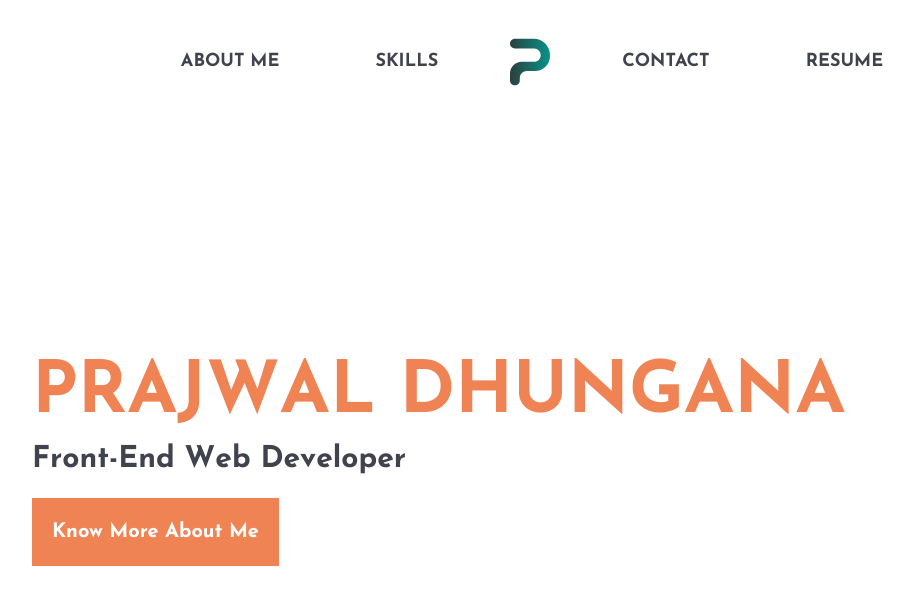
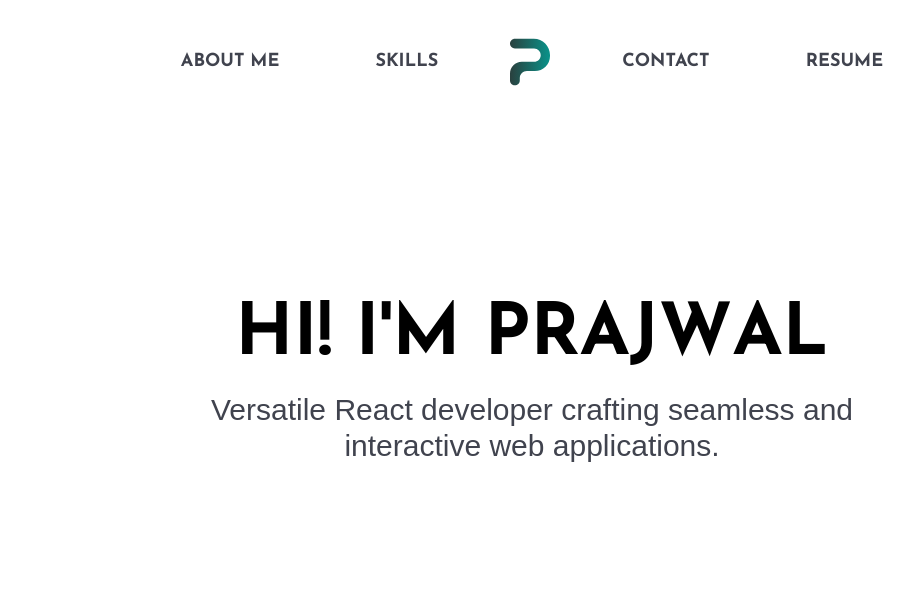
Before and after one commit to PrajwalDhungana/portfolio, a Next.js app: page / in a window 1280 px wide. Shown: the top 604 px of the page, without its empty margins (108-1022 px from the left). Built offline with nearby package versions, Linux system fonts and the light colour scheme.

Commit message:
feat: Introduce new layout for the hero

```diff
--- a/components/Hero/Hero.tsx
+++ b/components/Hero/Hero.tsx
@@ -1,4 +1,4 @@
-import React from "react";
+import React, { useState, useEffect } from "react";
 import { motion } from "framer-motion";
 import Link from "next/link";
 
@@ -8,7 +8,7 @@ const hero = {
   animate: {
     transition: {
       delayChildren: 0.1,
-      staggerChildren: 0.05,
+      staggerChildren: 0.1,
     },
   },
 };
@@ -21,22 +21,22 @@ const letterAnimation = {
     y: 0,
     transition: {
       ease: [0.6, 0.01, -0.05, 0.95],
-      duration: 0.5,
+      duration: 1,
     },
   },
 };
 
 export default function Hero({}: Props) {
   return (
-    <div className="flex p-5 items-center h-full flex-1">
-      <div className="p-6 lg:ml-24 break-words">
-        <motion.div variants={hero}>
-          <HeroTitle title={"Prajwal Dhungana"} />
+    <div className="flex items-center h-full flex-1 justify-center">
+      <div className="p-6 -mt-32">
+        <motion.div variants={hero} className="text-center">
+          <HeroTitle title={"Prajwal"} />
           <HeroSubTitle
-            title={"Front-End Web Developer"}
+            title={"Versatile React developer crafting seamless and interactive web applications."}
             transition={{ delay: 2 }}
           />
-          <div className="overflow-hidden">
+          {/* <div className="overflow-hidden">
             <motion.div
               initial={{
                 y: -300,
@@ -53,7 +53,7 @@ export default function Hero({}: Props) {
                 </button>
               </Link>
             </motion.div>
-          </div>
+          </div> */}
         </motion.div>
       </div>
     </div>
@@ -84,16 +84,28 @@ const AnimatedLetters = ({ title, transition }: any) => {
 
 const HeroTitle = ({ title }: any) => {
   return (
-    <div className="overflow-hidden text-3xl md:text-5xl lg:text-7xl font-heading mb-3 uppercase font-bold text-clay">
+    <div className="overflow-hidden text-3xl md:text-5xl lg:text-7xl font-heading mb-5 uppercase font-bold">
+      <p className="inline-block mr-6">{`Hi! I'm`}</p>
       <AnimatedLetters title={title} />
     </div>
   );
 };
 
 const HeroSubTitle = ({ title, transition }: any) => {
+  const [slideUp, setSlideUp] = useState("");
+  useEffect(() => {
+    setTimeout(() => {
+      setSlideUp("slide-up")
+    }, 1500)
+    return () => {
+    }
+  }, [slideUp])
+
   return (
-    <div className="overflow-hidden text-lg md:text-xl lg:text-3xl font-semibold text-charcoal mb-5">
-      <AnimatedLetters title={title} transition={transition} />
+    <div className="overflow-hidden text-lg md:text-xl lg:text-3xl font-istokWeb text-charcoal mb-8 max-w-[650px]">
+      {/* <AnimatedLetters title={title} transition={transition} /> */}
+      <p className={`sub-title ${slideUp} transition-transform duration-[1.5s]`}>Versatile React developer crafting seamless and</p>
+      <p className={`sub-title ${slideUp}  transition-transform duration-[1.5s] delay-200`}> interactive web applications.</p>
     </div>
   );
 };
```
